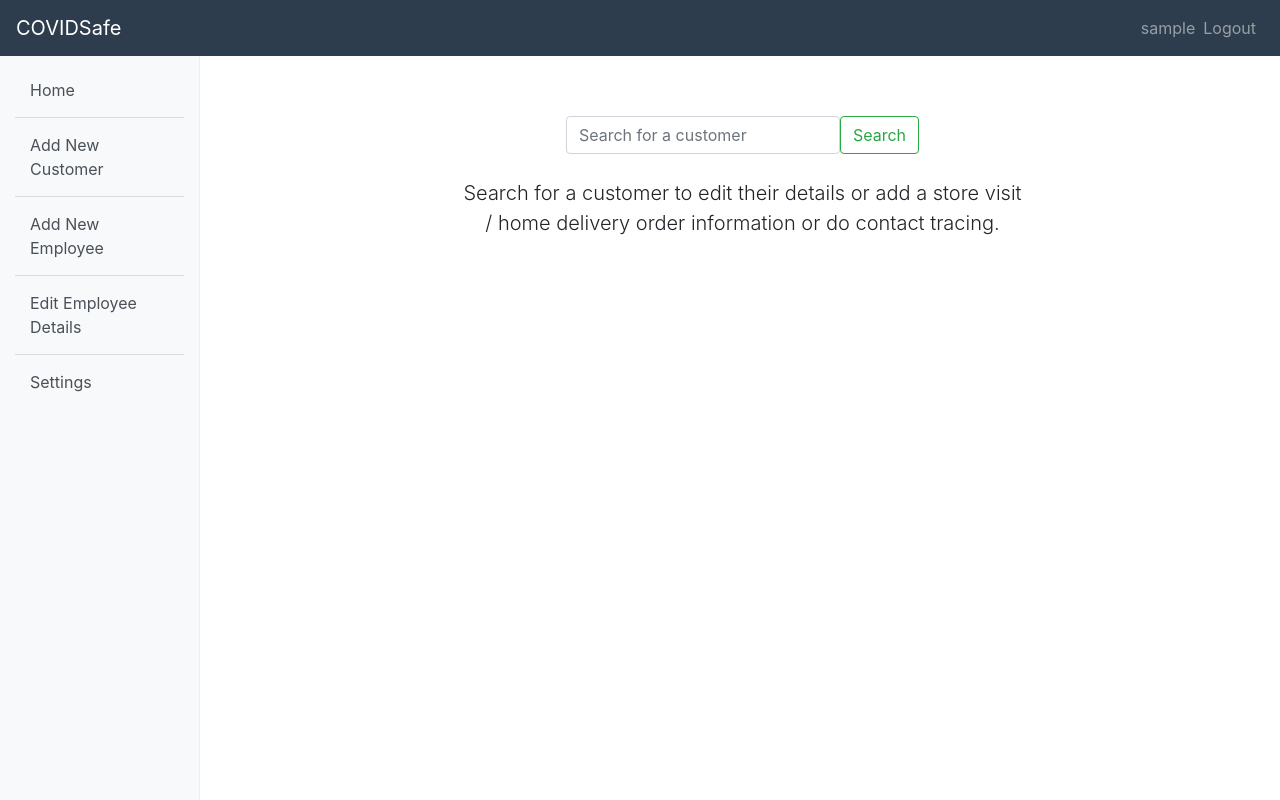
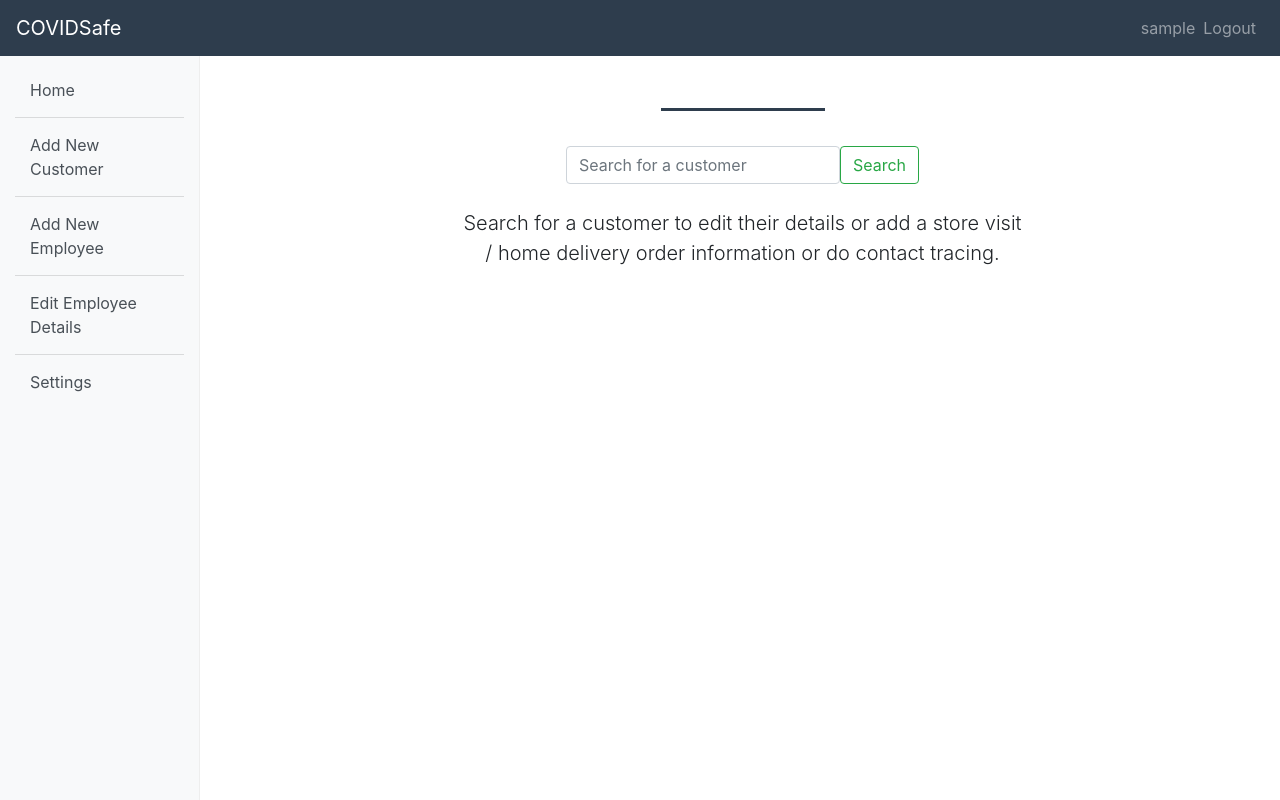
Before and after one commit to neha-rose/covidSafe, a Django app: page /home/ in a window 1280 px wide. Run offline with Django 3.2, Linux system fonts and the light colour scheme; the visitor is signed in with stand-in values (Sample User, id 1).

Commit message:
Made small updations

```diff
--- a/main/templates/main/home.html
+++ b/main/templates/main/home.html
@@ -1,12 +1,17 @@
 {% extends "main/base.html" %}
+{% load static %}
+{% block css %}
+    <link href="{% static 'css/home.css' %}" rel="stylesheet" />
+{% endblock %}
 {% block content %}
 {% include "main/sidebar.html" %}
 <div class="content">
   <div class="container">
     <div class="row justify-content-center">
-      <h1 class="display-3 p-2" style="color: #2e3d4d;">{{ user.userprofile.shop_name }}</h1>
-    </div><br>
-    <div class="row justify-content-center">
+      <h1 class="pt-2" style="color: #2e3d4d;">{{ user.userprofile.shop_name }}</h1>
+    </div>
+    <hr class="divider my-4"/>
+    <div class="row justify-content-center pt-2">
         <form class="d-flex">
             <input name="searched_customer" value="{{ request.GET.searched_customer }}" class="form-control me-2" type="search" placeholder="Search for a customer" aria-label="Search" required>
             <button class="btn btn-outline-success" type="submit">Search</button>
--- /dev/null
+++ b/static/css/home.css
@@ -0,0 +1,31 @@
+h1 {
+    font-size: 3.5rem;
+}
+hr {
+    box-sizing: content-box;
+    height: 0;
+    overflow: visible;
+}
+hr {
+    margin-top: 1rem;
+    margin-bottom: 1rem;
+    border: 0;
+    border-top: 1px solid rgba(0, 0, 0, 0.1);
+}
+hr.divider {
+    max-width: 10.25rem;
+    border-width: 0.2rem;
+    border-color: #2e3d4d;
+}
+
+hr.light {
+    border-color: #fff;
+}
+.mt-4,
+.my-4 {
+    margin-top: 1.5rem !important;
+}
+.mb-4,
+.my-4 {
+    margin-bottom: 1.7rem !important;
+}
```
Also changed, not shown: main/templates/main/storevisit.html (+10 -5 lines).
